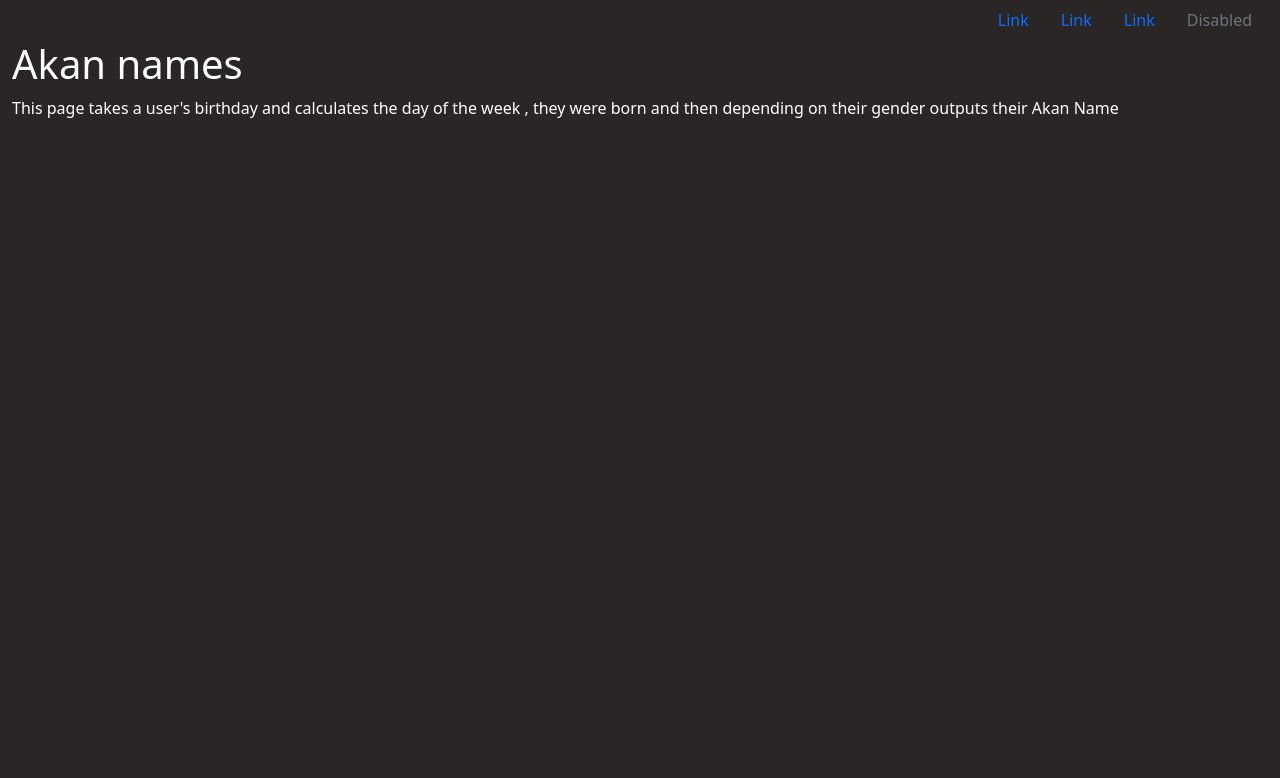
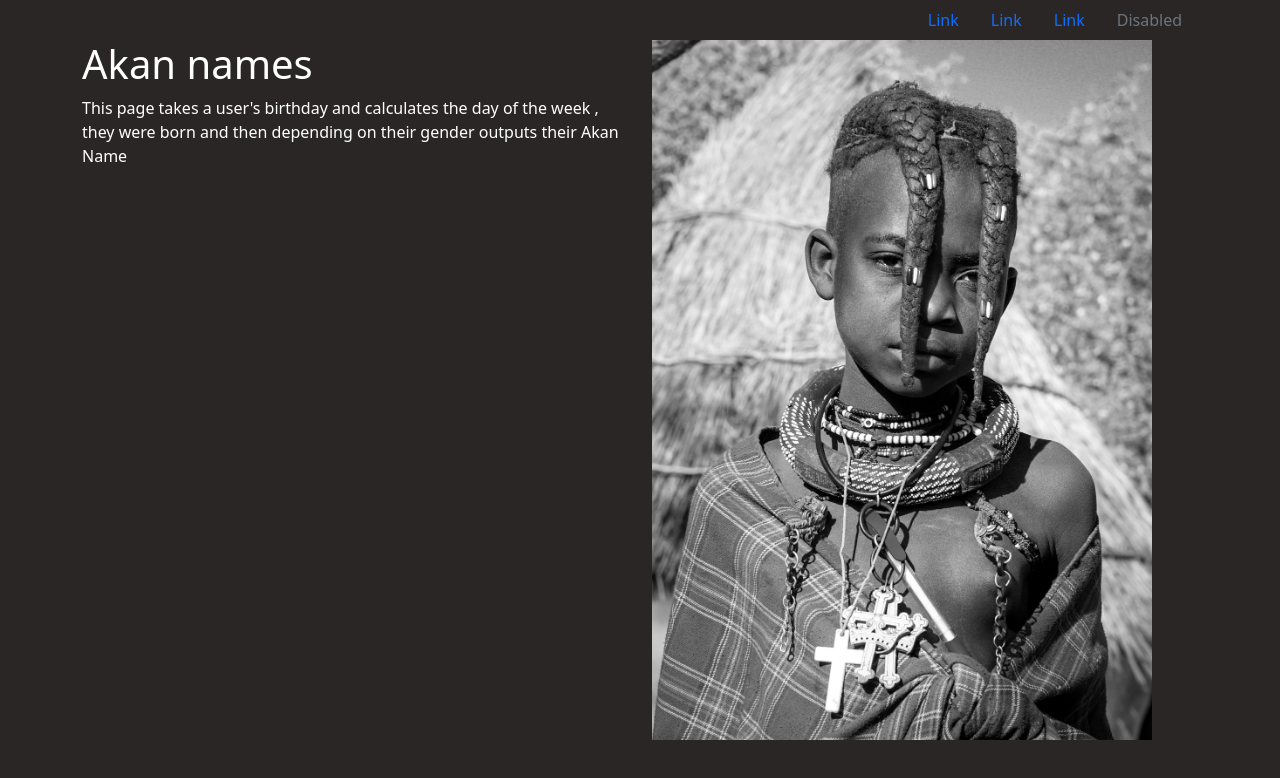
Before and after one commit to Dianakariuki/Akan-Namesapp, a plain HTML site: page index.html in a window 1280 px wide. Drawn offline with nearby package versions, Linux system fonts and the light colour scheme.

Commit message:
This commit links an image the first section

```diff
--- a/index.css
+++ b/index.css
@@ -3,3 +3,7 @@ body{
     background-color: rgb(43, 38, 38);
     color: white;
 }
+.img-one{
+    width: auto;
+    height: 700px;
+}
--- a/index.html
+++ b/index.html
@@ -21,7 +21,7 @@
 </head>
 <body>
 <!-- added a nav -->
-  <div class="container-fluid">
+  <div class="container">
 
     <ul class="nav justify-content-end">
       <li class="nav-item">
@@ -41,14 +41,22 @@
   <!-- first section -->
 
 <section class=" first-section">
-  <h1> Akan names</h1>
 
-  <p> This page takes a user's birthday and calculates the day of the week ,
-    they were born and then depending on their gender outputs their Akan Name</p>
-     <img src="">
 
+  <div class="row">
+    <div class="col-sm-6 ">
+      <h1> Akan names</h1>
+
+      <p> This page takes a user's birthday and calculates the day of the week ,
+        they were born and then depending on their gender outputs their Akan Name</p>
+    </div>
+    <div class="col-sm-6">
+      <img class="img-one" src="Assets/afri.jpg">
+    </div>
   </div>
+</div>
+
+</section>
 <script src="index.js"></script>
-</section>
 </body>
 </html>
```
